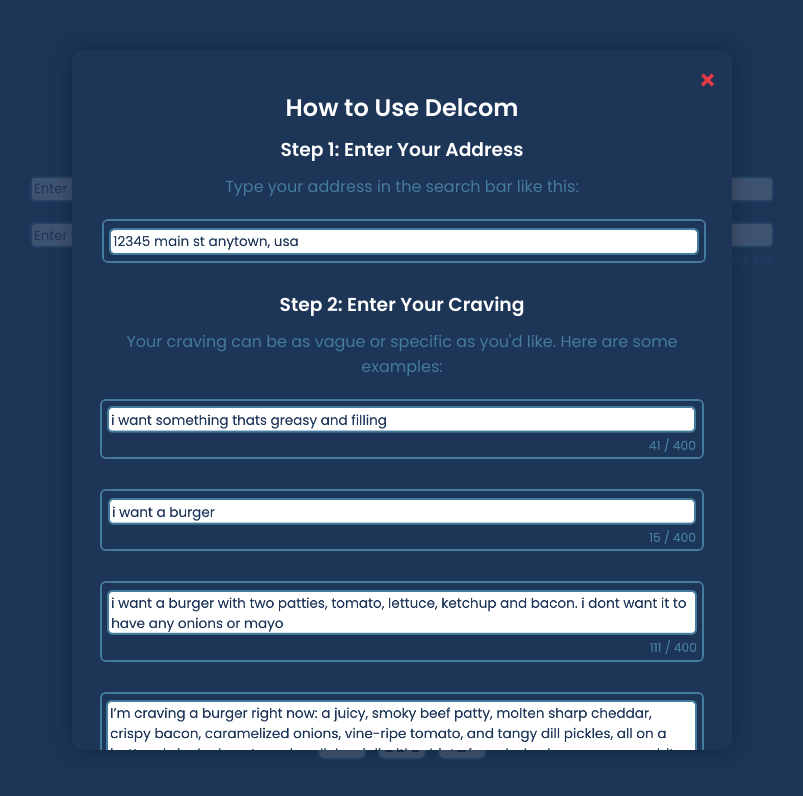
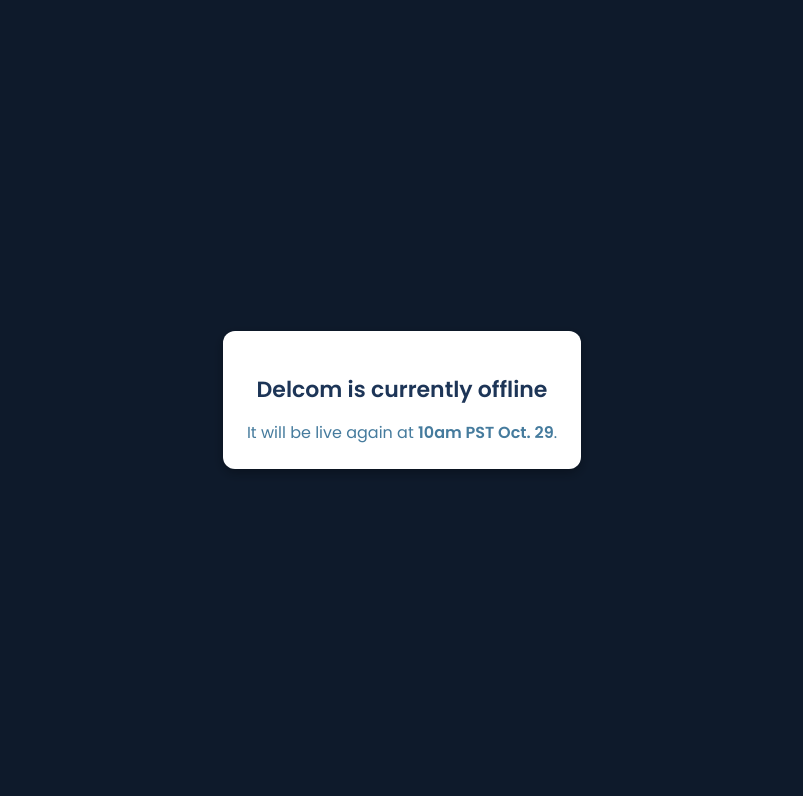
Before and after one commit to williamnyman/delcom, a React (Vite) app in the folder delcom_frontend/: page / in a window 1280 px wide. Shown: the top 796 px of the page, without its empty margins (238-1041 px from the left). Built offline with nearby package versions, Linux system fonts and the light colour scheme.

Commit message:
ajvidsjvisdjviosd

```diff
--- a/delcom_frontend/src/components/OfflinePopup.tsx
+++ b/delcom_frontend/src/components/OfflinePopup.tsx
@@ -42,7 +42,7 @@
           }}
         >
           It will be live again at{" "}
-          <span style={{ fontWeight: "bold" }}>10am PST Oct. 28</span>.
+          <span style={{ fontWeight: "bold" }}>10am PST Oct. 29</span>.
         </p>
       </div>
     </div>
--- a/delcom_frontend/src/pages/HomePage.tsx
+++ b/delcom_frontend/src/pages/HomePage.tsx
@@ -10,10 +10,10 @@
 import linkedin2 from "../assets/linkedin2.png";
 import mark from "../assets/question-sign.png";
 
-//import OfflinePopup from "../components/OfflinePopup";
+import OfflinePopup from "../components/OfflinePopup";
 
 function HomePage() {
-  //return <OfflinePopup />;
+  return <OfflinePopup />;
 
   const [address, setAddress] = React.useState("");
   const [craving, setCraving] = React.useState("");
```
